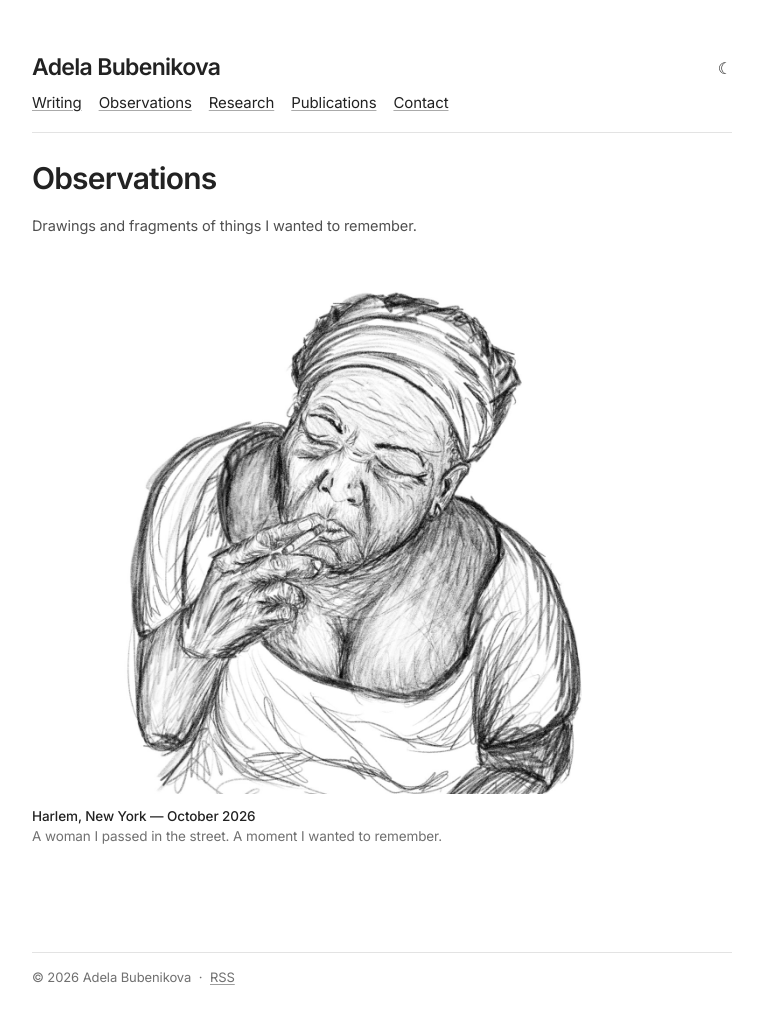
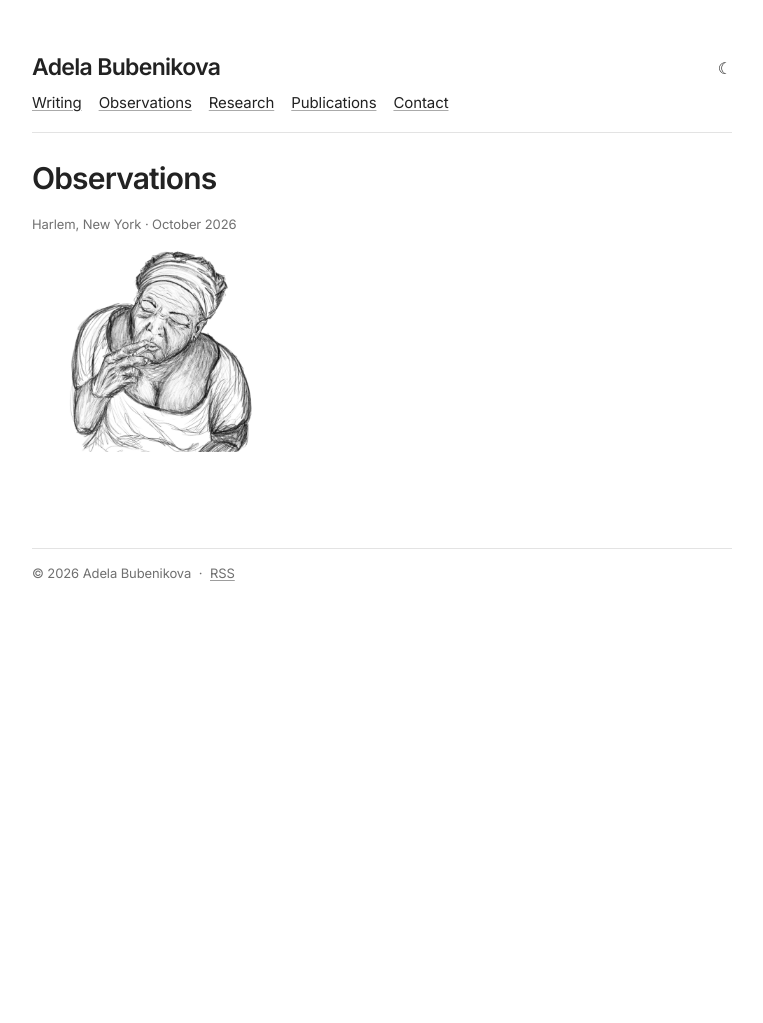
Before and after one commit to bubenikovaadela/bubenikovaadela.github.io, a Jekyll site: the page built from observations.md, in a window 1280 px wide. Shown: the whole page, without its empty margins (258-1021 px from the left). Built offline with Jekyll 4.4.1, drawn with Linux system fonts in a browser that asks for light colours; after the commit the page ends 900 px from its top, so only the background shows below that.

Commit message:
Add files via upload

```diff
--- a/assets/css/site.css
+++ b/assets/css/site.css
@@ -319,27 +319,89 @@
 }
 
 /* Observations */
-.observation {
-  margin: 32px 0 48px;
+.observations-grid {
+  margin-top: 8px;
 }
 
-.observation img {
+.observation-item {
+  width: min(100%, 280px);
+  margin: 0 0 38px;
+}
+
+.observation-meta {
+  margin: 0 0 9px;
+  color: var(--muted);
+  font-size: 13px;
+  line-height: 1.4;
+}
+
+.observation-thumb {
+  display: block;
+  width: 100%;
+  margin: 0;
+  padding: 0;
+  border: 0;
+  background: transparent;
+  cursor: zoom-in;
+  text-align: left;
+}
+
+.observation-thumb img {
   display: block;
   width: 100%;
   height: auto;
   margin: 0;
 }
 
-.observation figcaption {
-  margin-top: 12px;
-  color: var(--muted);
-  font-size: 13.5px;
-  line-height: 1.5;
+.observation-thumb:focus-visible {
+  outline: 2px solid var(--text);
+  outline-offset: 4px;
 }
 
-.observation figcaption strong {
+.observation-lightbox {
+  position: fixed;
+  width: auto;
+  max-width: min(90vw, 900px);
+  max-height: 88vh;
+  margin: auto;
+  padding: 26px;
+  overflow: visible;
+  border: 0;
+  border-radius: 2px;
+  background: var(--bg);
   color: var(--text);
-  font-weight: 500;
+  box-shadow: 0 18px 60px rgba(0, 0, 0, 0.32);
+}
+
+.observation-lightbox::backdrop {
+  background: rgba(0, 0, 0, 0.76);
+}
+
+.lightbox-image {
+  display: block;
+  max-width: min(84vw, 850px);
+  max-height: calc(88vh - 52px);
+  width: auto;
+  height: auto;
+  margin: 0 auto;
+  object-fit: contain;
+}
+
+.lightbox-close {
+  position: absolute;
+  top: -36px;
+  right: 0;
+  width: 30px;
+  height: 30px;
+  padding: 0;
+  border: 0;
+  background: transparent;
+  color: #fff;
+  font: inherit;
+  font-size: 29px;
+  font-weight: 300;
+  line-height: 28px;
+  cursor: pointer;
 }
 
 /* Footer */
@@ -413,6 +475,21 @@
     align-items: flex-start;
   }
 
+  .observation-item {
+    width: min(100%, 240px);
+  }
+
+  .observation-lightbox {
+    max-width: 92vw;
+    max-height: 84vh;
+    padding: 14px;
+  }
+
+  .lightbox-image {
+    max-width: calc(92vw - 28px);
+    max-height: calc(84vh - 28px);
+  }
+
   .post-header h1 { font-size: 29px; }
   .post-body { font-size: 16px; }
 }
--- a/observations.md
+++ b/observations.md
@@ -4,12 +4,57 @@
 permalink: /observations/
 ---
 
-<p class="writing-intro">Drawings and fragments of things I wanted to remember.</p>
+<div class="observations-grid">
+  <article class="observation-item">
+    <p class="observation-meta">Harlem, New York <span aria-hidden="true">·</span> October 2026</p>
+    <button
+      class="observation-thumb"
+      type="button"
+      data-lightbox-src="{{ '/assets/img/harlem-woman-2026.jpg' | relative_url }}"
+      data-lightbox-alt="Sketch of a woman smoking a cigarette in Harlem"
+      aria-label="Open drawing from Harlem, New York, October 2026"
+    >
+      <img
+        src="{{ '/assets/img/harlem-woman-2026.jpg' | relative_url }}"
+        alt="Sketch of a woman smoking a cigarette in Harlem"
+        loading="lazy"
+      >
+    </button>
+  </article>
+</div>
 
-<figure class="observation">
-  <img src="{{ '/assets/img/harlem-woman-2026.jpg' | relative_url }}" alt="Sketch of a woman smoking a cigarette in Harlem">
-  <figcaption>
-    <strong>Harlem, New York — October 2026</strong><br>
-    A woman I passed in the street. A moment I wanted to remember.
-  </figcaption>
-</figure>
+<dialog class="observation-lightbox" id="observation-lightbox" aria-label="Expanded drawing">
+  <button class="lightbox-close" type="button" aria-label="Close enlarged drawing">×</button>
+  <img class="lightbox-image" src="" alt="">
+</dialog>
+
+<script>
+  (function () {
+    var dialog = document.getElementById("observation-lightbox");
+    if (!dialog || typeof dialog.showModal !== "function") return;
+
+    var image = dialog.querySelector(".lightbox-image");
+    var closeButton = dialog.querySelector(".lightbox-close");
+
+    document.querySelectorAll(".observation-thumb").forEach(function (button) {
+      button.addEventListener("click", function () {
+        image.src = button.dataset.lightboxSrc;
+        image.alt = button.dataset.lightboxAlt || "Expanded drawing";
+        dialog.showModal();
+      });
+    });
+
+    closeButton.addEventListener("click", function () {
+      dialog.close();
+    });
+
+    dialog.addEventListener("click", function (event) {
+      if (event.target === dialog) dialog.close();
+    });
+
+    dialog.addEventListener("close", function () {
+      image.src = "";
+      image.alt = "";
+    });
+  })();
+</script>
```
